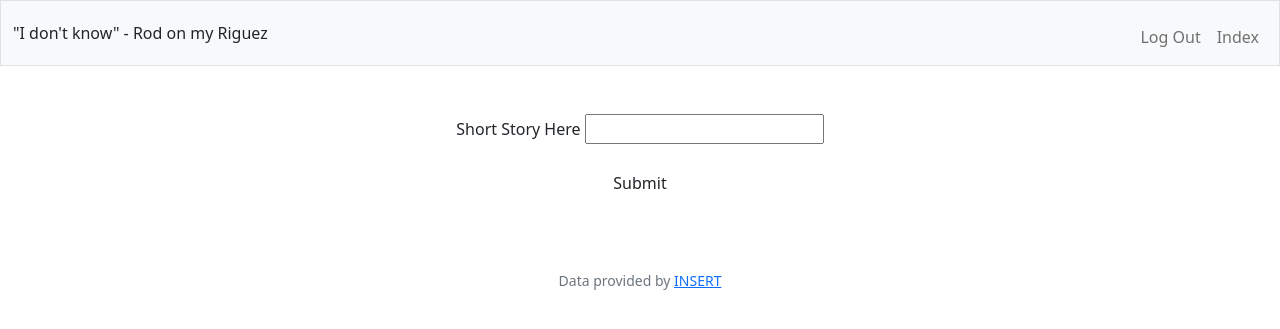
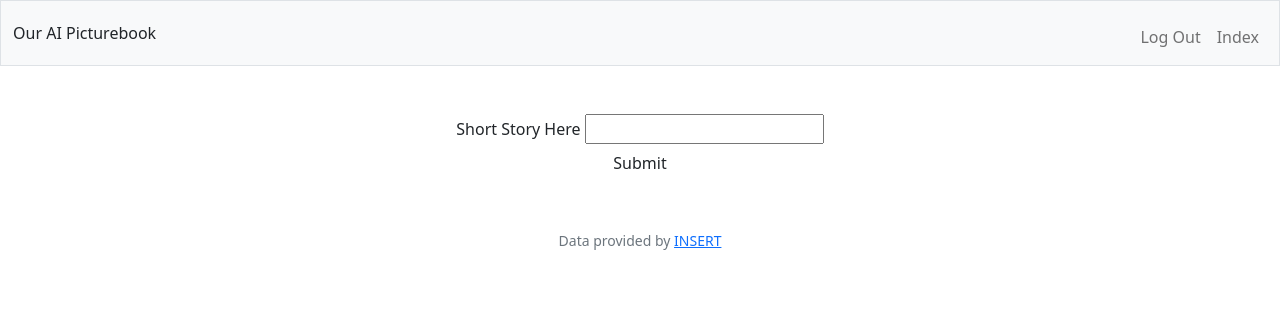
Before and after one commit to andrewbrodriguez/cs50_Final_Project, a Flask app: page /input in a window 1280 px wide. Shown: the top 329 px of the page. Run offline with Flask 3, Linux system fonts and the light colour scheme; a user stored in the database is signed in; some libraries are stand-ins or nearby versions.

Commit message:
Stylistic edits

```diff
--- a/code/templates/index.html
+++ b/code/templates/index.html
@@ -5,6 +5,7 @@
 {% endblock %}
 
 {% block main %}
-   <h1>Welcome to "I don't know" - Rod on my Riguez</h1>
-   <p>This is what our site does!</p>
+   <h1>Welcome to <u>Our AI Picture Book</u></h1>
+   <!-- PUT OUR DESCRIPTION HERE -->
+   <div style="font-size: medium;">When you register for our site, you will be able to write or paste a short story into our site's input box! Our site will take chunks of several sentences from your text, inputting them into ChatGPT via an API. The AI will then convert your these blocks into a one-sentence block, which will be inputted into the DALL·E, which will use the generated prompts to generate images about your story! We hope you enjoy our site!</div>
 {% endblock %}
--- a/code/templates/input.html
+++ b/code/templates/input.html
@@ -6,11 +6,11 @@
 
 {% block main %}
     <form action ="/input" method="post">
-        <div style="margin-bottom: 20px;">
+        <div>
             <label for="input">Short Story Here</label>
-            <input type="text" id="short story" name="input" min="1">
+            <input type="text" id="story" name="input" min="1">
         </div>
-        <div style="margin-bottom: 20px;">
+        <div>
             <button class="btn" type="submit">Submit</button>
         </div>
     </form>
--- a/code/templates/layout.html
+++ b/code/templates/layout.html
@@ -12,13 +12,13 @@
 
         <!-- CSS Here -->
         <link href="/static/styles.css" rel="stylesheet">
-        <title>"I don't know" - rod on my rigues {% block title %}{% endblock%}</title>
+        <title>Our AI Picture Book</title>
     </head>
     <body>
         <nav class="bg-light border navbar navbar-expand-md navbar-light">
             <div class="container-fluid">
                 <!-- Fix this title thing ltr-->
-                 <span class="red">"I don't know" - Rod on my Riguez</span></a>
+                 <span class="red">Our AI Picturebook</span></a>
                 <button aria-controls="navbar" aria-expanded="false" aria-label="Toggle navigation" class="navbar-toggler" data-bs-target="#navbar" data-bs-toggle="collapse" type="button">
                     <span class="navbar-toggler-icon"></span>
                 </button>
--- a/code/templates/results.html
+++ b/code/templates/results.html
@@ -5,9 +5,9 @@
 {% endblock %}
 
 {% block main %}
-   <div style="margin-bottom: 20px; float: left;">
-        {% for image in images%}
-        <img src="insert_image" alt="Generated Image Here">
+   <div style="float: left;">
+        {% for image in images %}
+        <img src="{{ image }}" alt="Generated Image Here">
         {% endfor %}
    </div>
    <div>
```
Also changed, not shown: code/static/style.css (+13 -0 lines), code/templates/apology.html (+8 -1 lines), code/templates/whistle.jpeg (added).
